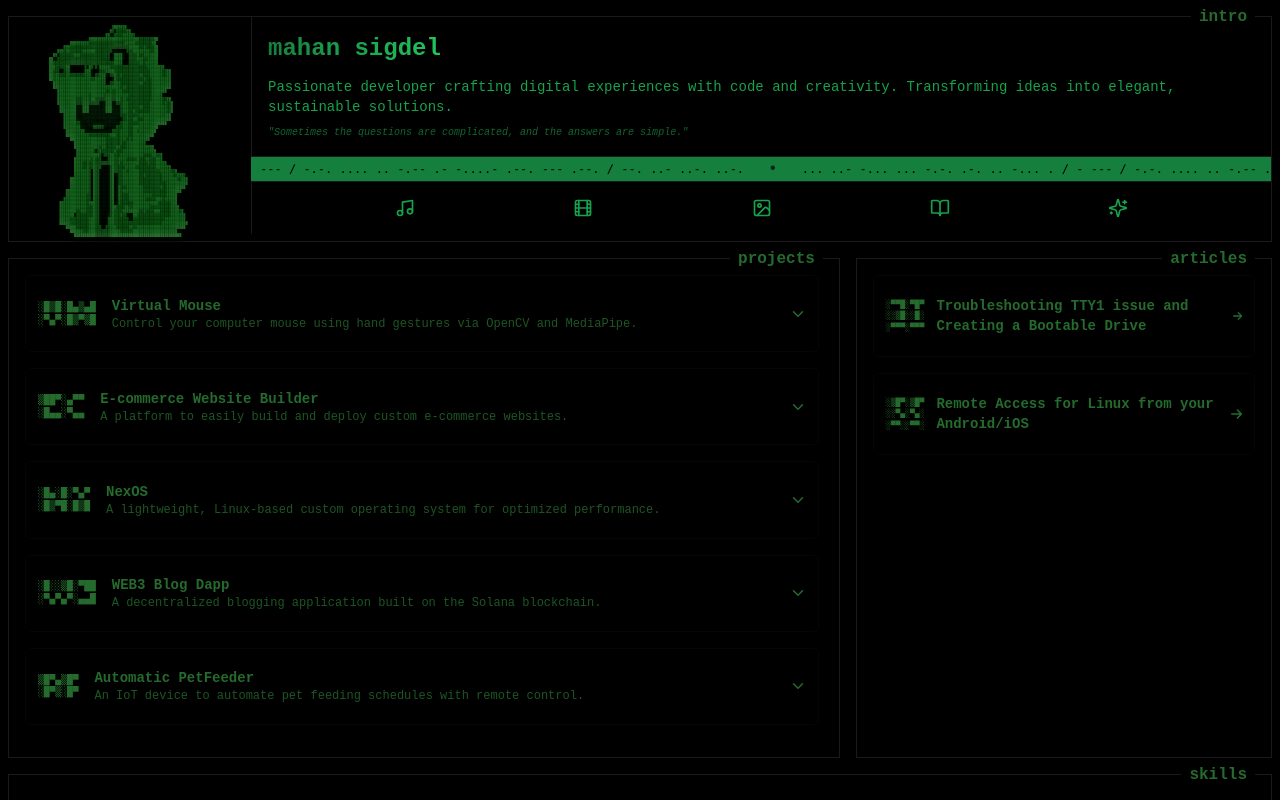
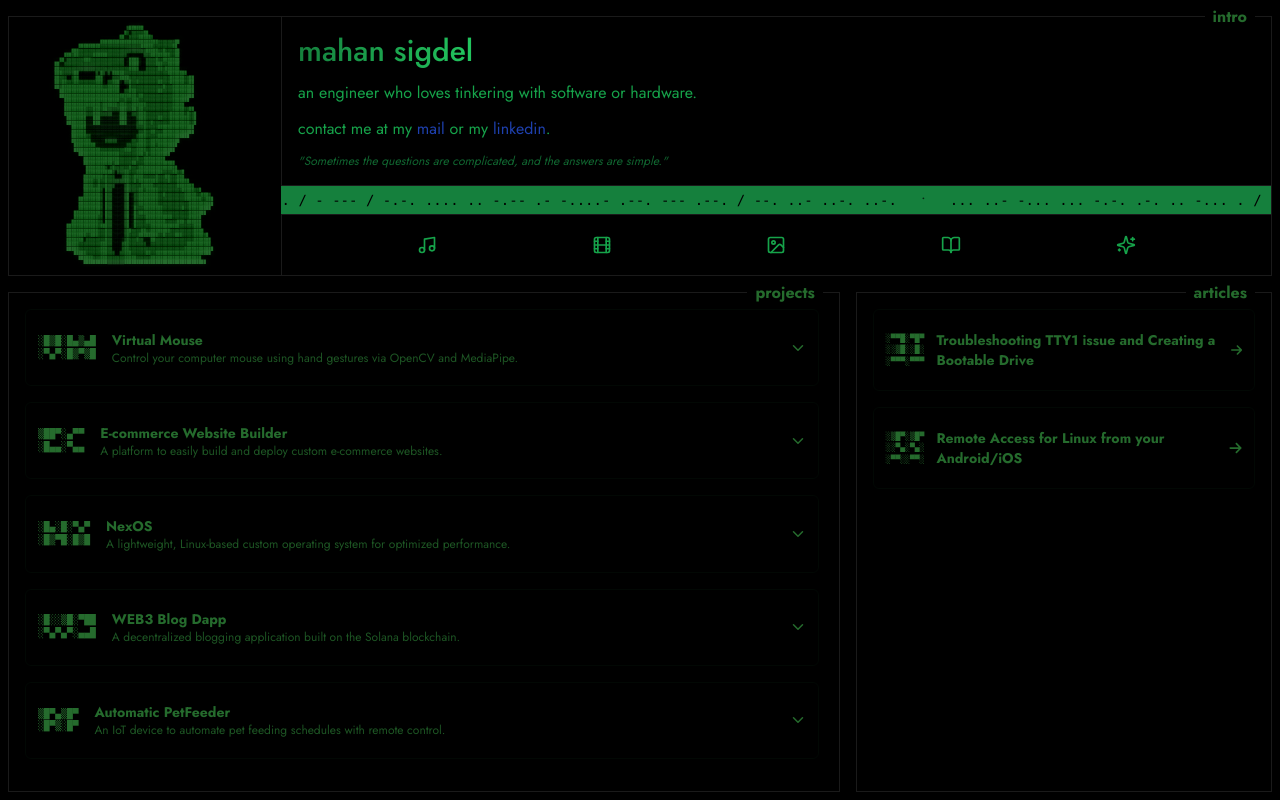
Before and after one commit to ByapakSigdel/portfolio-new, a Next.js app: page / in a window 1280 px wide. Shown: the top 800 px of the page. Built offline with nearby package versions, Linux system fonts and the light colour scheme.

Commit message:
final changes rahhhhhhhhhh

```diff
--- a/src/components/layout/MainLayout.tsx
+++ b/src/components/layout/MainLayout.tsx
@@ -2,10 +2,19 @@
 
 import { useState, useEffect, ReactNode } from 'react';
 import { motion } from 'framer-motion';
+import { Jost } from 'next/font/google';
 import HeroSection from '../sections/HeroSection';
 import ProjectsSection from '../sections/ProjectsSection';
 import ArticlesSection from '../sections/ArticlesSection';
 import GraphsSection from '../sections/GraphsSection';
+
+// Initialize Jost font
+const jost = Jost({
+  subsets: ['latin'],
+  display: 'swap',
+  weight: ['400', '500', '600', '700'],
+  variable: '--font-jost',
+});
 
 interface BorderSectionProps {
   title: string;
@@ -117,9 +126,17 @@ export default function MainLayout() {
   };
 
   return (
-    <div className="min-h-screen bg-black text-[#256B2D] overflow-x-hidden">
+    <div className={`${jost.className} min-h-screen bg-black text-[#256B2D] overflow-x-hidden`}>
       {/* Custom Scrollbar Styles */}
       <style jsx global>{`
+        :root {
+          --font-jost: ${jost.style.fontFamily};
+        }
+
+        html {
+          font-family: var(--font-jost);
+        }
+
         .custom-scrollbar::-webkit-scrollbar {
           width: 6px;
           background-color: #000000;
--- a/src/components/sections/HeroSection.tsx
+++ b/src/components/sections/HeroSection.tsx
@@ -140,8 +140,8 @@ const HeroSection = () => {
           style={{
             textShadow: '0 0 6px rgba(37, 107, 45, 0.4), 0 0 10px rgba(37, 107, 45, 0.3)',
             fontFamily: '"Courier New", monospace',
-            fontSize: '3.5px',
-            lineHeight: '4px',
+            fontSize: '4px',  /* Increased from 3.5px to 4px */
+            lineHeight: '4.5px',  /* Increased from 4px to 4.5px */
             letterSpacing: '0px',
             display: 'block',
             overflow: 'visible'
@@ -159,37 +159,41 @@ const HeroSection = () => {
             initial="initial"
           >
             <div className="flex flex-col items-center md:items-start text-center md:text-left">
-              <h1 className="text-2xl md:text-2xl font-bold bg-gradient-to-r from-green-700 to-green-500 bg-clip-text text-transparent">
+              <h1 className="text-4xl md:text-3xl bg-gradient-to-r from-green-700 to-green-500 bg-clip-text text-transparent font-medium">
                 mahan sigdel
               </h1>
-              <p className="mt-3 text-xs md:text-sm text-green-600 w-full">
-                Passionate developer crafting digital experiences with code and creativity.
-                Transforming ideas into elegant, sustainable solutions.
+              <p className="mt-3 text-xl md:text-base text-green-600 w-full">
+                an engineer who loves tinkering with software or hardware.
               </p>
+              <p className="mt-3 text-xl md:text-base text-green-600 w-full">
+  contact me at my <a href="mailto:sigdelmb123@gmail.com" className="text-blue-800 hover:text-blue-800">mail</a> or my <a href="https://www.linkedin.com/in/mahansigdel" target="_blank" rel="noopener noreferrer" className="text-blue-800 hover:text-blue-800">linkedin</a>.
+</p>
+
+
 
               {/* Quote */}
-              <p className="mt-2 text-[10px] italic text-green-700 opacity-80 w-full md:text-left text-center">
+              <p className="mt-3 text-xs md:text-xs italic text-green-700 opacity-80 w-full md:text-left text-center">
                 "{quote}"
               </p>
             </div>
           </motion.div>
 
           {/* Moving Banner - Green background with black text */}
-          <div className="relative w-full overflow-hidden h-6 bg-green-700">
+          <div className="relative w-full overflow-hidden h-7 bg-green-700"> {/* Increased height from h-6 to h-7 */}
             <motion.div
               className="absolute whitespace-nowrap flex items-center h-full"
               variants={bannerVariants}
               animate="animate"
             >
               <div className="flex items-center">
-                <span className="text-xs text-black font-mono">{currentRiddle}</span>
+                <span className="text-sm text-black font-mono">{currentRiddle}</span> {/* Increased from text-xs to text-sm */}
                 <span className="mx-6 text-black opacity-70">•</span>
               </div>
 
               {/* Duplicate riddle to create seamless loop */}
               {Array(10).fill(0).map((_, i) => (
                 <div key={i} className="flex items-center">
-                  <span className="text-xs text-black font-mono">{currentRiddle}</span>
+                  <span className="text-sm text-black font-mono">{currentRiddle}</span> {/* Increased from text-xs to text-sm */}
                   <span className="mx-6 text-black opacity-70">•</span>
                 </div>
               ))}
@@ -198,27 +202,27 @@ const HeroSection = () => {
 
           {/* Icons Section - No bottom border and no right border */}
           <motion.div
-            className="relative border-l border-t border-solid p-4 w-full"
+            className="relative border-l border-t border-solid p-5 w-full" /* Increased padding from p-4 to p-5 */
             variants={sectionVariants}
             whileHover="hover"
             initial="initial"
           >
             {/* Icons Only */}
-            <div className="flex justify-center md:justify-evenly space-x-8">
+            <div className="flex justify-center md:justify-evenly space-x-10"> {/* Increased space-x-8 to space-x-10 */}
               <motion.div whileHover={{ scale: 1.2 }} className="cursor-pointer">
-                <Music size={20} className="text-green-600" />
+                <Music size={20} className="text-green-600" /> {/* Increased size from 20 to 24 */}
               </motion.div>
               <motion.div whileHover={{ scale: 1.2 }} className="cursor-pointer">
-                <Film size={20} className="text-green-600" />
+                <Film size={20} className="text-green-600" /> {/* Increased size from 20 to 24 */}
               </motion.div>
               <motion.div whileHover={{ scale: 1.2 }} className="cursor-pointer">
-                <Image size={20} className="text-green-600" />
+                <Image size={20} className="text-green-600" /> {/* Increased size from 20 to 24 */}
               </motion.div>
               <motion.div whileHover={{ scale: 1.2 }} className="cursor-pointer">
-                <BookOpen size={20} className="text-green-600" />
+                <BookOpen size={20} className="text-green-600" /> {/* Increased size from 20 to 24 */}
               </motion.div>
               <motion.div whileHover={{ scale: 1.2 }} className="cursor-pointer">
-                <Sparkles size={20} className="text-green-600" />
+                <Sparkles size={20} className="text-green-600" /> {/* Increased size from 20 to 24 */}
               </motion.div>
             </div>
           </motion.div>
```
